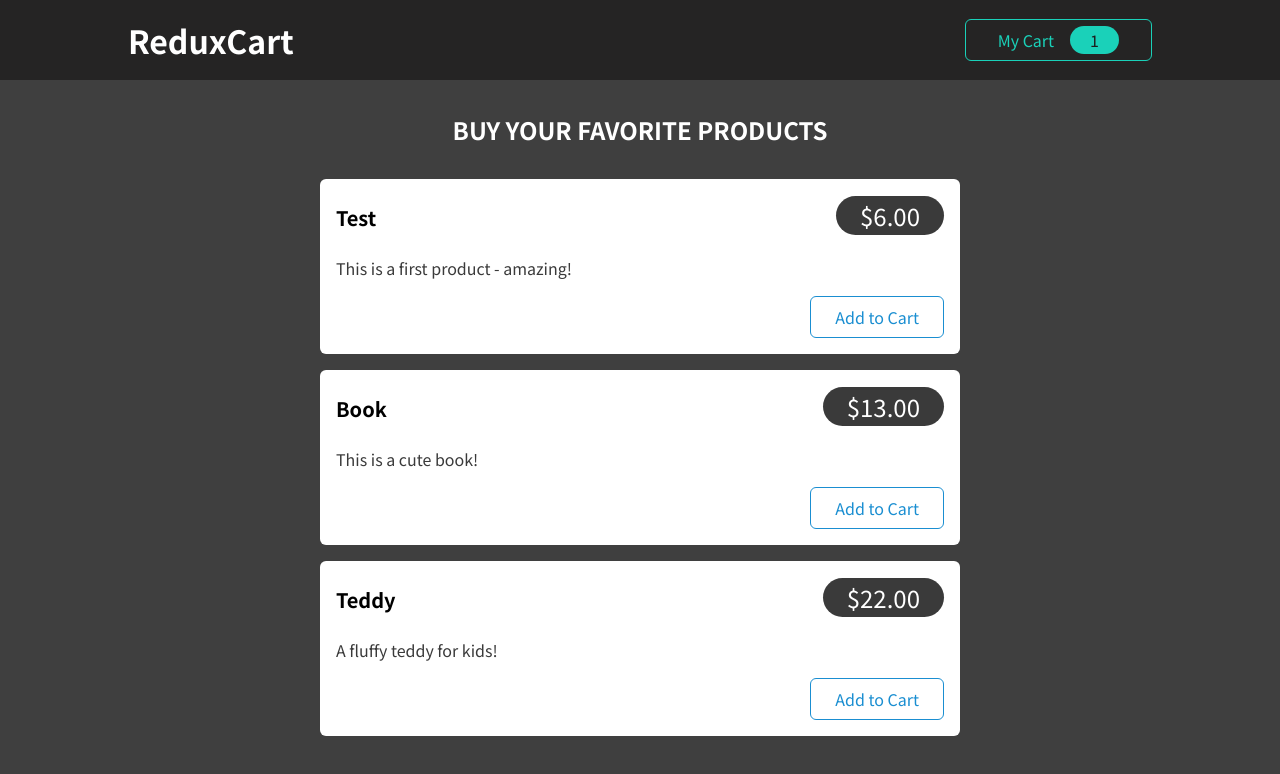
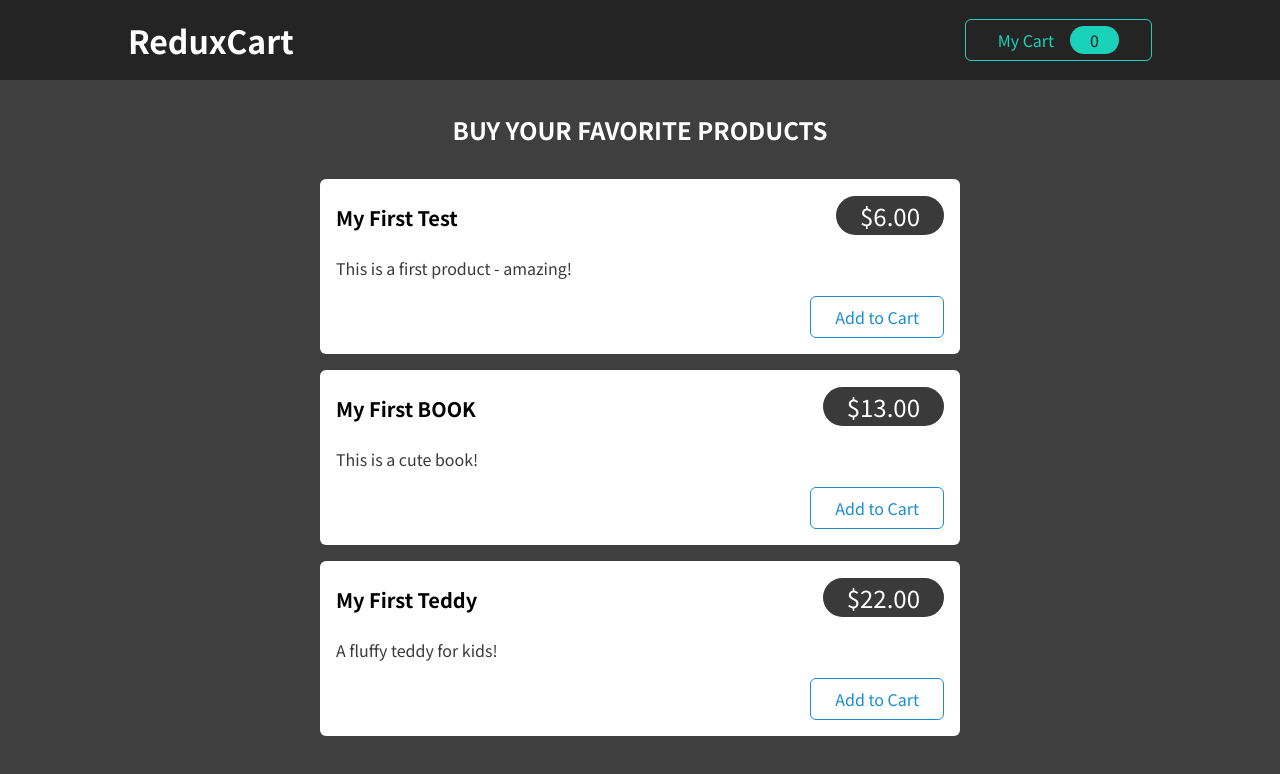
Before and after one commit to sasban9/redux-cart, a React (Create React App) app: page / in a window 1280 px wide. Shown: the top 774 px of the page. Built offline with nearby package versions, Linux system fonts and the light colour scheme.

Commit message:
Quantity updates on the Cart Button.

```diff
--- a/src/components/Cart/CartButton.js
+++ b/src/components/Cart/CartButton.js
@@ -1,10 +1,11 @@
-import { useDispatch } from "react-redux";
+import { useDispatch, useSelector } from "react-redux";
 
 import { uiActions } from "../../store/ui-slice";
 import classes from "./CartButton.module.css";
 
 const CartButton = (props) => {
   const dispatch = useDispatch();
+  const cartQuantity = useSelector(state => state.cart.totalQuantity);
 
   const toggleCartHandler = () => {
     dispatch(uiActions.toggle());
@@ -13,7 +14,7 @@ const CartButton = (props) => {
   return (
     <button className={classes.button} onClick={toggleCartHandler}>
       <span>My Cart</span>
-      <span className={classes.badge}>1</span>
+      <span className={classes.badge}>{cartQuantity}</span>
     </button>
   );
 };
--- a/src/components/Shop/ProductItem.js
+++ b/src/components/Shop/ProductItem.js
@@ -1,17 +1,30 @@
-import Card from '../UI/Card';
-import classes from './ProductItem.module.css';
+import { useDispatch, useSelector } from "react-redux";
+
+import { cartActions } from "../../store/cart-slice";
+import Card from "../UI/Card";
+import classes from "./ProductItem.module.css";
 
 const ProductItem = (props) => {
-  const { title, price, description } = props;
+  const dispatch = useDispatch();
 
-  const addToCartHandler = () => {};
+  const { id, title, price, description } = props;
+
+  const addToCartHandler = () => {
+    dispatch(
+      cartActions.addItemsToCart({
+        id,
+        title,
+        price,
+      })
+    );
+  };
 
   return (
-    <li className={classes.item}>
+    <li className={classes.item} key={id}>
       <Card>
         <header>
           <h3>{title}</h3>
-          <div className={classes.price}>${price.toFixed(2)}</div>
+          <div className={classes.price}>${parseFloat(price).toFixed(2)}</div>
         </header>
         <p>{description}</p>
         <div className={classes.actions}>
--- a/src/components/Shop/Products.js
+++ b/src/components/Shop/Products.js
@@ -1,26 +1,41 @@
-import ProductItem from './ProductItem';
-import classes from './Products.module.css';
+import ProductItem from "./ProductItem";
+import classes from "./Products.module.css";
+
+const DUMMY_PRODUCTS = [
+  {
+    id: "p1",
+    price: 6,
+    title: "My First Test",
+    description: "This is a first product - amazing!",
+  },
+  {
+    id: "p2",
+    price: "13",
+    title: "My First BOOK",
+    description: "This is a cute book!",
+  },
+  {
+    id: "p3",
+    price: "22",
+    title: "My First Teddy",
+    description: "A fluffy teddy for kids!",
+  },
+];
 
 const Products = (props) => {
   return (
     <section className={classes.products}>
       <h2>Buy your favorite products</h2>
       <ul>
-        <ProductItem
-          title='Test'
-          price={6}
-          description='This is a first product - amazing!'
-        />
-        <ProductItem
-          title='Book'
-          price={13}
-          description='This is a cute book!'
-        />
-        <ProductItem
-          title='Teddy'
-          price={22}
-          description='A fluffy teddy for kids!'
-        />
+        {DUMMY_PRODUCTS.map((item) => (
+          <ProductItem
+            key={item.id}
+            id={item.id}
+            title={item.title}
+            price={item.price}
+            description={item.description}
+          />
+        ))}
       </ul>
     </section>
   );
--- a/src/store/cart-slice.js
+++ b/src/store/cart-slice.js
@@ -10,7 +10,8 @@ const cartSlice = createSlice({
   reducers: {
     addItemsToCart(state, action) {
       const newItem = action.payload;
-      const existingItem = state.item.find((item) => item.id === newItem.id);
+      const existingItem = state.items.find((item) => item.id === newItem.id);
+      state.totalQuantity++;
       if (!existingItem) {
         state.items.push({
           itemId: newItem.id,
@@ -27,6 +28,7 @@ const cartSlice = createSlice({
     removeItemFromCart(state, action) {
       const id = action.payload;
       const existingItem = state.item.find((item) => item.id === id);
+      state.totalQuantity--;
       if (existingItem.quantity === 1) {
         state.items = state.items.filter((item) => item.id !== id);
       } else {
```
